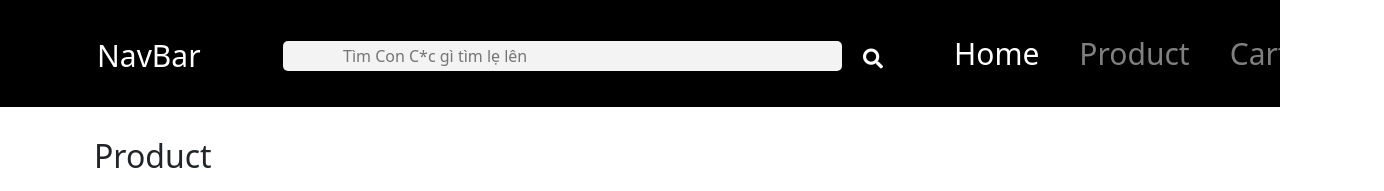
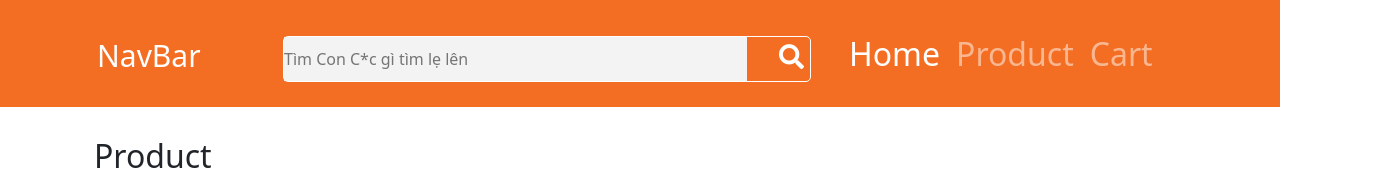
Before and after one commit to PhamNgocThien18/ProjectSWP, a website: page product.html in a window 1280 px wide. Shown: the top 191 px of the page, 1384 px wide, since content can reach past the window. Drawn offline with nearby package versions, Linux system fonts and the light colour scheme.

Commit message:
update search text

```diff
--- a/css/style.css
+++ b/css/style.css
@@ -1,7 +1,7 @@
 /* Quy ước chung font-size 18px của nội dung và tiêu đề sẽ là thẻ h2 */
 /* page chung */
 .navbar{
-    background-color: black;
+    background-color: #F36E23;
 
 }
 .navbar{
@@ -25,30 +25,44 @@ footer h2{
 }
 #Navbar a{
     display: block;
-    padding: 18px 20px;
-    font-size: 30px;
+    /* padding: 18px 20px; */
+    font-size: 32px;
 }
 
 #search-box{
     margin-top: 10px;
     width: 100%;
+    border: 1px solid white;
+    border-radius: 5px;
 }
 #search-btn{
     border: none;
-    padding: 3px 10px;
+    /* padding: 3px 10px; */
     background: none;
     color: white;
-    font-size: 20px;
+    font-size: 25px;
     float: right;
 }
 #search-box #search-text{
     border: none;
     background: #f3f3f3;
-    padding: 3px 60px;
-    border-radius: 5px;
+    padding: 10px 0px;
+    max-width: 100%;
+    width: 88%;
 }
 .navbar-dark .navbar-nav .nav-link:hover {
     color: red;
+}
+.user3 iframe{
+    width: 100%;
+}
+
+.nav-fill{
+    margin: 0;
+}
+.nav-right{
+    width: 100%;
+    max-width: 100%;
 }
 /* end */
 
@@ -257,7 +271,10 @@ li:hover .product-img img{
 .sub-menu-nav li {
     list-style: none;
 }
-@media screen and (max-width : 599px){
+@media screen and (min-width:575px) and (max-width : 599px){
+
+}
+@media screen and (max-width : 575px){
     .nav-left button{
         float: right;
         margin: 25px 0px;
@@ -309,12 +326,12 @@ li:hover .product-img img{
        margin: 0;
     } */
 }
-@media screen and (min-width : 600px) {
+@media screen and (min-width : 575px) {
     .sub-menu-nav ul li{
         display: none;
     }
 }
-@media screen and (min-width : 600px) and (max-width : 1024px){
+@media screen and (min-width : 575px) and (max-width : 1024px){
     .navbar-top-tablet {
         display: block;
     }
--- a/product.html
+++ b/product.html
@@ -23,7 +23,56 @@
 </head>
 
 <body>
-
+    <!-- <div class="row">
+    <div class="conteiner">
+        <nav class="navbar navbar-expand-lg navbar-light bg-light">
+            <div class="container-fluid">
+              <button
+                class="navbar-toggler"
+                type="button"
+                data-mdb-toggle="collapse"
+                data-mdb-target="#navbarTogglerDemo01"
+                aria-controls="navbarTogglerDemo01"
+                aria-expanded="false"
+                aria-label="Toggle navigation"
+              >
+                <i class="fas fa-bars"></i>
+              </button>
+              <div class="collapse navbar-collapse" id="navbarTogglerDemo01">
+                <a class="navbar-brand" href="#">Hidden brand</a>
+                <ul class="navbar-nav me-auto mb-2 mb-lg-0">
+                  <li class="nav-item">
+                    <a class="nav-link active" aria-current="page" href="#">Home</a>
+                  </li>
+                  <li class="nav-item">
+                    <a class="nav-link" href="#">Link</a>
+                  </li>
+                  <li class="nav-item">
+                    <a class="nav-link disabled"
+                      >Disabled</a
+                    >
+                  </li>
+                </ul>
+                <form class="d-flex input-group w-auto">
+                  <input
+                    type="search"
+                    class="form-control"
+                    placeholder="Type query"
+                    aria-label="Search"
+                  />
+                  <button
+                    class="btn btn-outline-primary"
+                    type="button"
+                    data-mdb-ripple-color="dark"
+                  >
+                    Search
+                  </button>
+                </form>
+              </div>
+            </div>
+          </nav>
+    </div>
+</div> -->
     <div class="navbar-top">
         <nav class="navbar navbar-dark navbar-expand-sm">
             <div class="container">
@@ -39,23 +88,18 @@
 
                 </div>
 
-                <div class="col-sm-7 nav-fill">
-                    <form action="" id="search-box" style="width: 100%;">
-                        <input style="width:90%" type="text" id="search-text" placeholder="Tìm Con C*c gì tìm lẹ lên">
-                        <button id="search-btn" style="width: 10%;"><i class="fas fa-search"></i></button>
+                <div class="col-sm-6 nav-fill">
+                    <form action="" id="search-box">
+                        <input type="text" id="search-text" placeholder="Tìm Con C*c gì tìm lẹ lên">
+                        <button id="search-btn" ><i class="fas fa-search"></i></button>
                     </form>
                 </div>
 
-                <!-- <button class="navbar-toggler" type="button" data-toggle="collapse" data-target="#Navbar">
-                    <span class="navbar-toggler-icon"></span>
-                </button> -->
-
-                <div class="collapse navbar-collapse nav-right col-sm-5" id="Navbar">
+                <div class="collapse navbar-collapse nav-right col-sm-4" id="Navbar">
                     <ul class="navbar-nav col-sm-3">
                         <li class="nav-item active"><a class="nav-link" href="./index.html"> Home </a></li>
                         <li class="nav-item"><a class="nav-link" href="./product.html"> Product </a></1i>
                         <li class="nav-item"><a class="nav-link" href="#"> Cart</a></li>
-                        <!-- <li class="nav-item"><a class="nav-link" href="#"> Login</a></li> -->
                         <div class="sub-menu-nav row">
                             <ul>
                                 <li>
@@ -137,23 +181,19 @@
 
                 </div>
 
-                <div class="col-sm-4 nav-fill">
+                <div class="col-sm-5 nav-fill">
                     <form action="" id="search-box" style="width: 100%;">
                         <input style="width:90%" type="text" id="search-text" placeholder="Tìm Con C*c gì tìm lẹ lên">
                         <button id="search-btn" style="width: 10%;"><i class="fas fa-search"></i></button>
                     </form>
                 </div>
 
-                <!-- <button class="navbar-toggler" type="button" data-toggle="collapse" data-target="#Navbar">
-                    <span class="navbar-toggler-icon"></span>
-                </button> -->
 
-                <div class="collapse navbar-collapse nav-right col-sm-6" id="Navbar">
+                <div class="collapse navbar-collapse nav-right col-sm-5" id="Navbar">
                     <ul class="navbar-nav col-sm-3">
                         <li class="nav-item active"><a class="nav-link" href="./index.html"> Home </a></li>
                         <li class="nav-item"><a class="nav-link" href="./product.html"> Product </a></1i>
                         <li class="nav-item"><a class="nav-link" href="#"> Cart</a></li>
-                        <!-- <li class="nav-item"><a class="nav-link" href="#"> Login</a></li> -->
                         <div class="sub-menu-nav row">
                             <ul>
                                 <li>
```
Also changed, not shown: index.html (+4 -6 lines).
